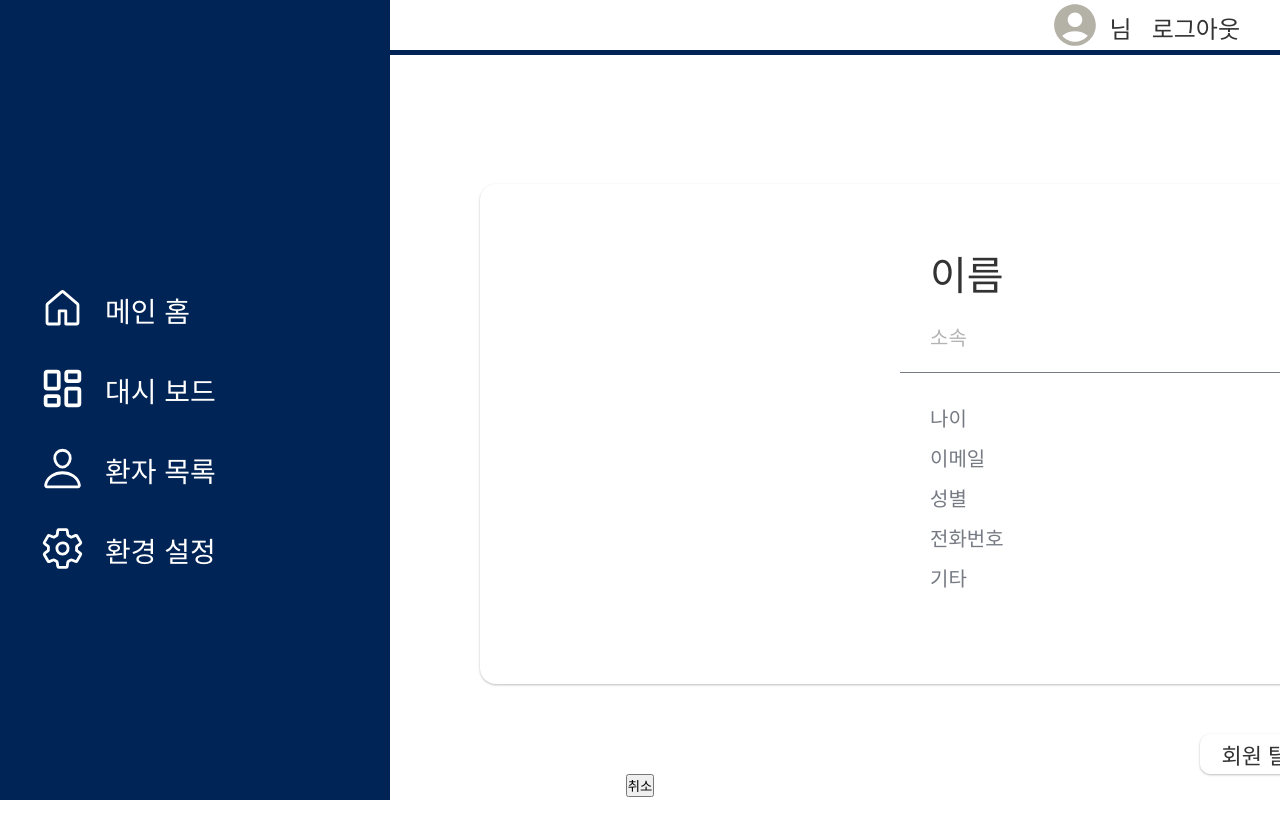
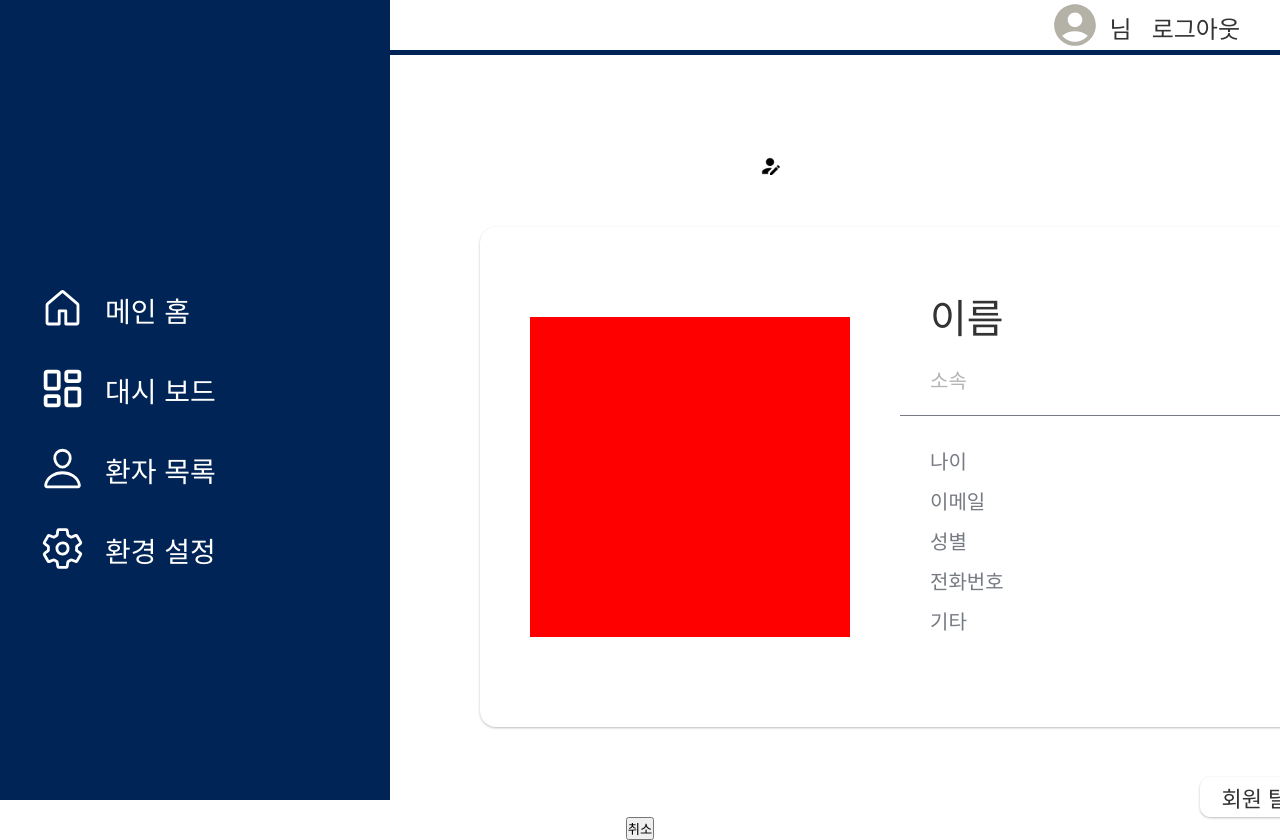
Before and after one commit to TUK-CE-capstone-2023-IMS/ControlPage, a React (Create React App) app: page /mypage in a window 1280 px wide. Shown: the top 840 px of the page. Before the commit the page ends 800 px from the top, so only its background shows below. Built offline with nearby package versions, Linux system fonts and the light colour scheme; no server answers.

Commit message:
[fix] merge fix

```diff
--- a/src/pages/AuthPage/MyPage.css
+++ b/src/pages/AuthPage/MyPage.css
@@ -20,6 +20,15 @@
     font-size: 30px;
     font-weight: 600;
     color: #333333;
+}
+
+.mypage_profile{
+    width: 320px;
+    height: 320px;
+    background-color: red;
+    margin-top: 90px;
+    margin-left: 30px;
+    float: left;
 }
 
 .mypage_totalbox{
--- a/src/pages/AuthPage/MyPage.js
+++ b/src/pages/AuthPage/MyPage.js
@@ -16,6 +16,8 @@ const AdminMyPage = () => {
         address: '',
         etc: ''
     });
+
+    const [isModalOpen, setIsModalOpen] = useState(false); // 모달 창 상태 변수
 
     useEffect(() => {
         const managerid = localStorage.getItem('managerid');
@@ -53,16 +55,32 @@ const AdminMyPage = () => {
         }
     };
 
+    const openModal = () => {
+        setIsModalOpen(true); // 모달 창 열기
+    };
 
     return (
         <div>
             <Sidebar/>
             <h1 className="mypage_text">개인 정보</h1>
-            {/*<div className="edit-menu">*/}
-            {/*    <button className="edit-menu-btn" onClick={handleToggleMenu}>*/}
-            {/*</div>*/}
+            <div className="edit-menu">
+                <button className="edit-menu-btn" onClick={openModal}></button>
+            </div>
+            {isModalOpen && (
+                <div className="modal"> {/* 모달 창 */}
+                    {/* 모달 내용 */}
+                    <div className="modal-content">
+                        {/* 모달 내용 */}
+                        <h2>모달 창</h2>
+                        <p>모달 창 내용</p>
+                        <button onClick={() => setIsModalOpen(false)}>닫기</button>
+                    </div>
+                </div>
+            )}
             <div className="my_page">
                 <div className="mypage_totalbox">
+                    <div className="mypage_profile"></div>
+                    <div className="mypage_info_box">
                         <div className="mypage_name">
                             <label>이름 </label>
                             <span>{adminInfo.name}</span>
@@ -96,6 +114,7 @@ const AdminMyPage = () => {
                         </div>
                     </div>
                     </div>
+            </div>
             <div className="mypage_signout_btn">
                 <button onClick={handleDelete}>회원 탈퇴</button>
             </div>
--- a/src/pages/ManagePage/PatientForm.css
+++ b/src/pages/ManagePage/PatientForm.css
@@ -18,11 +18,6 @@
     margin-top: 45px;
 }
 
-/*.patientform_total_box{*/
-/*    display: flex;*/
-/*    flex-direction: row;*/
-/*}*/
-
 .patientform_text{
     margin-top: 40px;
     margin-bottom: 15px;
@@ -38,6 +33,7 @@
     background-color: red;
     margin-top: 90px;
     margin-left: 30px;
+    float: left;
 }
 
 .patient_name{
@@ -45,7 +41,7 @@
     font-size: 40px;
     color: #333333;
     margin-left: 430px;
-    /*padding-top: 60px;*/
+    padding-top: 60px;
 }
 
 .patient_home{
@@ -83,8 +79,8 @@
     width: 130px;
     height: 40px;
     color: #6D8FE4;
-    margin-left: 830px;
-    margin-top: 80px;
+    margin-left: 840px;
+    margin-top: 40px;
     text-align: center;
     border: 3px solid #6D8FE4;
     border-radius: 10px;
@@ -96,7 +92,7 @@
     width: 130px;
     height: 40px;
     color: #ababab;
-    margin-left: 880px;
+    margin-left: 900px;
     margin-top: 10px;
     text-align: center;
     border: 3px solid #ababab;
--- a/src/pages/ManagePage/RoomCard.css
+++ b/src/pages/ManagePage/RoomCard.css
@@ -1,5 +1,3 @@
-
-
 .roomcard_address{
     font-size: 25px;
     text-align: left;
```
Lines whose indentation alone changed are shown as unchanged.
